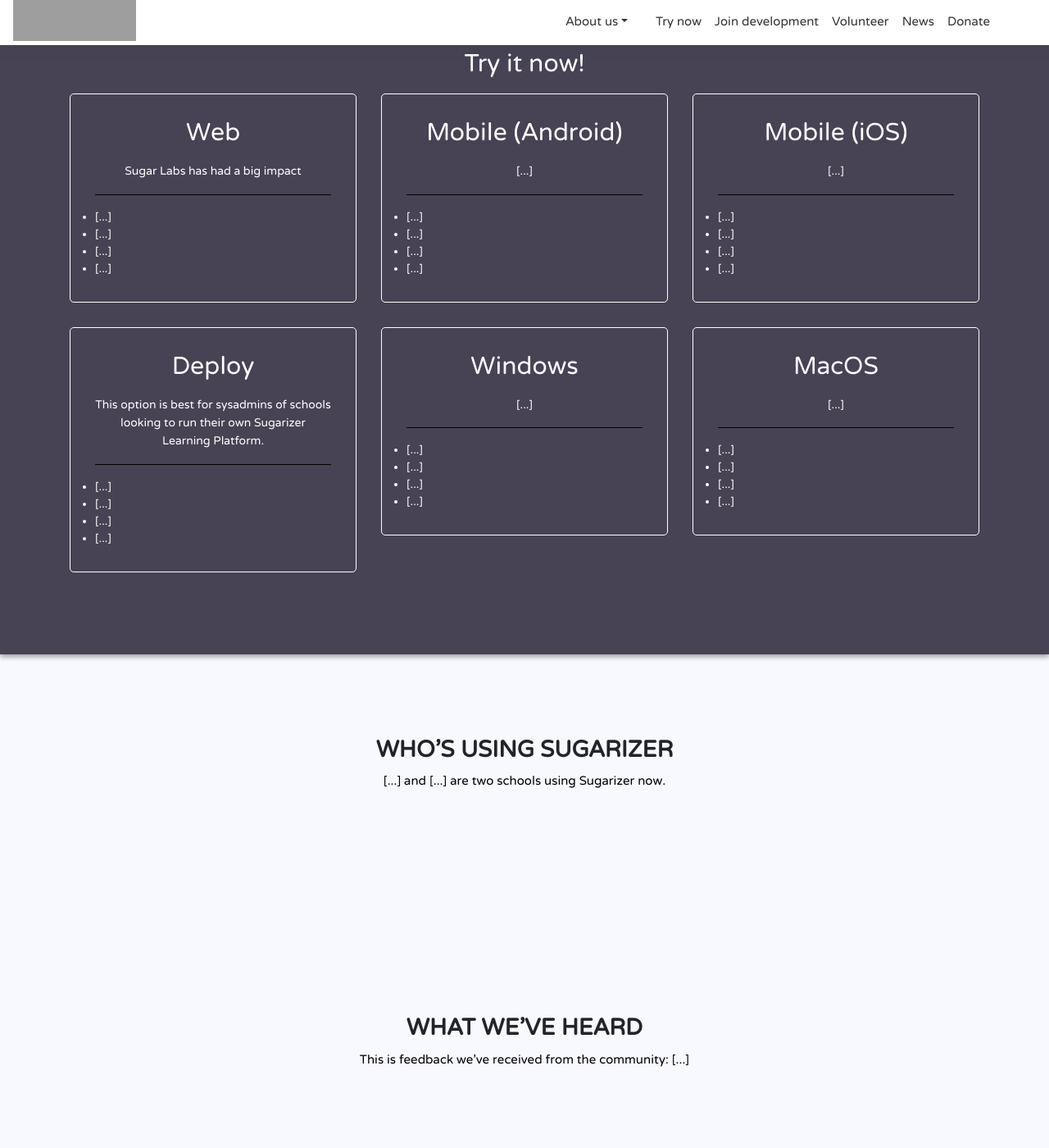
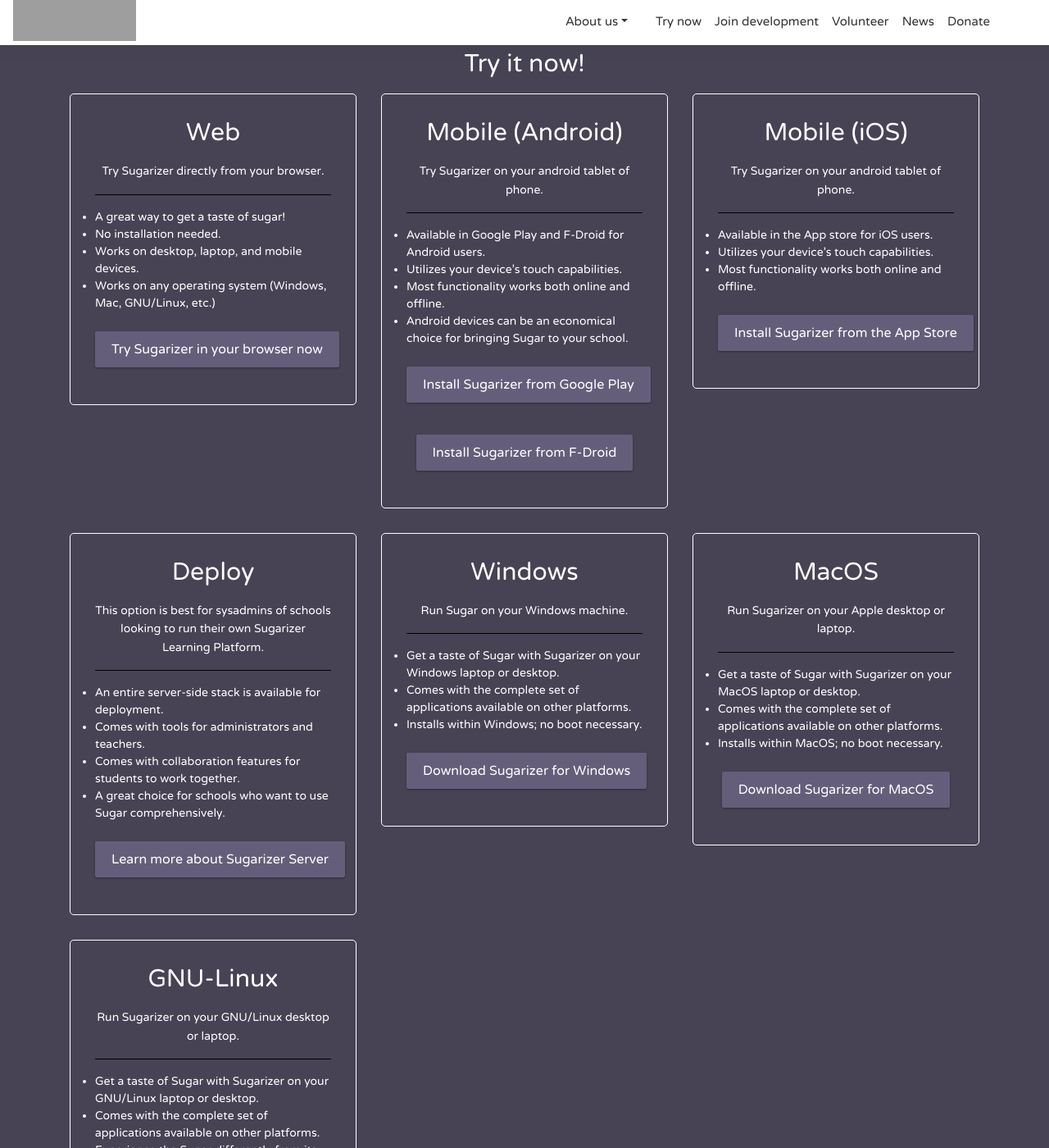
Before and after one commit to sugarlabs/www, a Jekyll site: the page built from sugarizer.html, in a window 1280 px wide and 1400 px high, scrolled down 511 px. Shown: the whole window at 82% size. Built offline with Jekyll 4.4.1, drawn with Linux system fonts in a browser that asks for light colours; some web fonts are replaced; some of the changed text lies outside the part shown; grey boxes are pictures that could not be loaded.

Commit message:
Update Sugarizer page with all the different ways to try it (#484)
Co-authored-by: Devin Ulibarri <devin@devinulibarri.com>

```diff
--- a/sugarizer.html
+++ b/sugarizer.html
@@ -41,39 +41,54 @@ permalink: /sugarizer/index.html
             <div class="col-md-4">
               <div class="border-box boxDownload3">
                 <h2 >Web</h2>
-                            <p>Sugar Labs has had a big impact</p>
+                <p>Try Sugarizer directly from your browser.</p>
                 <hr>
                 <ul class="leftAlign listDiscStyle">
-                                <li class="listFont customFontSize2" >[...]</li>
-                                <li class="listFont customFontSize2" >[...]</li>
-                                <li class="listFont customFontSize2" >[...]</li>
-                                <li class="listFont customFontSize2" >[...]</li>
+                  <li class="listFont customFontSize2" >A great way to get a taste of sugar!</li>
+                  <li class="listFont customFontSize2" >No installation needed.</li>
+                  <li class="listFont customFontSize2" >Works on desktop, laptop, and mobile devices.</li>
+                  <li class="listFont customFontSize2" >Works on any operating system (Windows, Mac, GNU/Linux, etc.)</li>
+                </ul>
+		<ul >
+		  <br>
+		  <a href="https://try.sugarizer.org/"><button type="button" class="btn bt-raised btn-custom bt customMargin4">Try Sugarizer in your browser now</button></a>
 		</ul>
               </div>
             </div>
             <div class="col-md-4">
               <div class="border-box boxDownload3">
                 <h2 >Mobile (Android)</h2>
-                            <p>[...]</p>
+                <p>Try Sugarizer on your android tablet of phone.</p>
                 <hr>
                 <ul class="leftAlign listDiscStyle">
-                                <li class="listFont customFontSize2">[...]</li>
-                                <li class="listFont customFontSize2">[...]</li>
-                                <li class="listFont customFontSize2">[...]</li>
-                                <li class="listFont customFontSize2">[...]</li>
+                  <li class="listFont customFontSize2">Available in Google Play and F-Droid for Android users.</li>
+                  <li class="listFont customFontSize2">Utilizes your device's touch capabilities.</li>
+                  <li class="listFont customFontSize2">Most functionality works both online and offline.</li>
+                  <li class="listFont customFontSize2">Android devices can be an economical choice for bringing Sugar to your school.</li>
+                </ul>
+		<ul >
+		  <br>
+		  <a href="https://play.google.com/store/apps/details?id=org.olpc_france.sugarizer"><button type="button" class="btn bt-raised btn-custom bt customMargin4">Install Sugarizer from Google Play</button></a>
+		</ul>
+		<ul >
+		  <br>
+		  <a href="https://f-droid.org/repository/browse/?fdid=org.olpc_france.sugarizer"><button type="button" class="btn bt-raised btn-custom bt customMargin4">Install Sugarizer from F-Droid</button></a>
 		</ul>
               </div>
             </div>
             <div class="col-md-4">
               <div class="border-box boxDownload3">
                 <h2 >Mobile (iOS)</h2>
-                            <p>[...]</p>
+                <p>Try Sugarizer on your android tablet of phone.</p>
                 <hr>
                 <ul class="leftAlign listDiscStyle">
-                                <li class="listFont customFontSize2">[...]</li>
-                                <li class="listFont customFontSize2">[...]</li>
-                                <li class="listFont customFontSize2">[...]</li>
-                                <li class="listFont customFontSize2">[...]</li>
+                  <li class="listFont customFontSize2">Available in the App store for iOS users.</li>
+                  <li class="listFont customFontSize2">Utilizes your device's touch capabilities.</li>
+                  <li class="listFont customFontSize2">Most functionality works both online and offline.</li>
+                </ul>
+		<ul >
+		  <br>
+		  <a href="https://apps.apple.com/us/app/sugarizer/id978495303"><button type="button" class="btn bt-raised btn-custom bt customMargin4">Install Sugarizer from the App Store</button></a>
 		</ul>
               </div>
             </div>
@@ -83,36 +98,67 @@ permalink: /sugarizer/index.html
                 <p>This option is best for sysadmins of schools looking to run their own Sugarizer Learning Platform.</p>
                 <hr>
                 <ul class="leftAlign listDiscStyle">
-                                <li class="listFont customFontSize2" >[...]</li>
-                                <li class="listFont customFontSize2" >[...]</li>
-                                <li class="listFont customFontSize2" >[...]</li>
-                                <li class="listFont customFontSize2" >[...]</li>
+                  <li class="listFont customFontSize2" >An entire server-side stack is available for deployment.</li>
+                  <li class="listFont customFontSize2" >Comes with tools for administrators and teachers.</li>
+                  <li class="listFont customFontSize2" >Comes with collaboration features for students to work together.</li>
+                  <li class="listFont customFontSize2" >A great choice for schools who want to use Sugar comprehensively.</li>
+                </ul>
+		<ul >
+		  <br>
+		  <a href="https://github.com/llaske/sugarizer-server"><button type="button" class="btn bt-raised btn-custom bt customMargin4">Learn more about Sugarizer Server</button></a>
 		</ul>
               </div>
             </div>
 	    <div class="col-md-4">
 	      <div class="border-box boxDownload3">
 		<h2 >Windows</h2>
-                            <p>[...]</p>
+		<p>Run Sugar on your Windows machine.</p>
                 <hr>
                 <ul class="leftAlign listDiscStyle">
-                                <li class="listFont customFontSize2">[...]</li>
-                                <li class="listFont customFontSize2">[...]</li>
-                                <li class="listFont customFontSize2">[...]</li>
-                                <li class="listFont customFontSize2">[...]</li>
+                  <li class="listFont customFontSize2">Get a taste of Sugar with Sugarizer on your Windows laptop or desktop.</li>
+                  <li class="listFont customFontSize2">Comes with the complete set of applications available on other platforms.</li>
+                  <li class="listFont customFontSize2">Installs within Windows; no boot necessary.</li>
+                </ul>
+		<ul >
+		  <br>
+		  <a href="https://sugarizer.org/download/Sugarizer-Setup-1.8.0.exe"><button type="button" class="btn bt-raised btn-custom bt customMargin4">Download Sugarizer for Windows</button></a>
 		</ul>
               </div>
             </div>
             <div class="col-md-4">
               <div class="border-box boxDownload3">
                 <h2 >MacOS</h2>
-                            <p>[...]</p>
+                <p>Run Sugarizer on your Apple desktop or laptop.</p>
                 <hr>
                 <ul class="leftAlign listDiscStyle">
-                                <li class="listFont customFontSize2">[...]</li>
-                                <li class="listFont customFontSize2">[...]</li>
-                                <li class="listFont customFontSize2">[...]</li>
-                                <li class="listFont customFontSize2">[...]</li>
+                  <li class="listFont customFontSize2">Get a taste of Sugar with Sugarizer on your MacOS laptop or desktop.</li>
+                  <li class="listFont customFontSize2">Comes with the complete set of applications available on other platforms.</li>
+                  <li class="listFont customFontSize2">Installs within MacOS; no boot necessary.</li>
+                </ul>
+		<ul >
+		  <br>
+		  <a href="https://sugarizer.org/download/Sugarizer-1.8.0.dmg"><button type="button" class="btn bt-raised btn-custom bt customMargin4">Download Sugarizer for MacOS</button></a>
+		</ul>
+              </div>
+            </div>
+	    <div class="col-md-4">
+              <div class="border-box boxDownload3">
+                <h2 >GNU-Linux</h2>
+                <p>Run Sugarizer on your GNU/Linux desktop or laptop.</p>
+                <hr>
+                <ul class="leftAlign listDiscStyle">
+                  <li class="listFont customFontSize2">Get a taste of Sugar with Sugarizer on your GNU/Linux laptop or desktop.</li>
+                  <li class="listFont customFontSize2">Comes with the complete set of applications available on other platforms.</li>
+                  <li class="listFont customFontSize2">Experience the Sugar differently from its "classic" Desktop Environment with Sugarizer.</li>
+                  <li class="listFont customFontSize2">Installs within your current distribution as a Debian file or AppImage.</li>
+                </ul>
+		<ul >
+		  <br>
+		  <a href="https://sugarizer.org/download/Sugarizer_1.8.0_amd64.deb"><button type="button" class="btn bt-raised btn-custom bt customMargin4">Download Sugarizer Debian file</button></a>
+		</ul>
+		<ul >
+		  <br>
+		  <a href="https://sugarizer.org/download/Sugarizer-1.8.0.AppImage"><button type="button" class="btn bt-raised btn-custom bt customMargin4">Download Sugarizer AppImage file</button></a>
 		</ul>
               </div>
             </div>
@@ -156,7 +204,7 @@ permalink: /sugarizer/index.html
             </div>
         </div>
     </div>
-</section>
+</section>-->
 
 <!-- "Return to main page" button section -->
 <section id="call-to-action">
```
Also changed, not shown: other parts of sugarizer.html (+5 -3 lines). Lines whose indentation alone changed are shown as unchanged.
